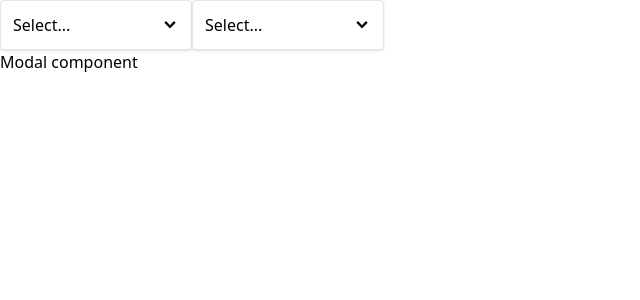
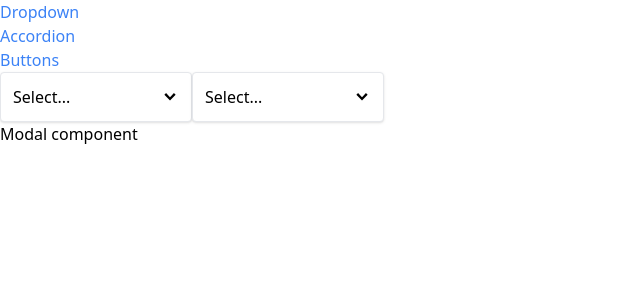
Before and after one commit to NS-25/udemy-comps, a React (Vite) app: page / in a window 1280 px wide. Shown: the top 300 px of the page, without its empty margins (0-640 px from the left). Built offline with nearby package versions, Linux system fonts and the light colour scheme.

Commit message:
added button route for the all proper comps

```diff
--- a/src/App.jsx
+++ b/src/App.jsx
@@ -4,7 +4,7 @@ import Route from "./components/Route";
 import AccordionPage from "./pages/AccordionPage";
 import DropdownPage from "./pages/DropdownPage";
 import ModalPage from "./pages/ModalPage";
-
+import ButtonPage from "./pages/ButtonPage";
 const App = () => {
   return (
     <>
@@ -18,6 +18,9 @@ const App = () => {
         <Route path="/">
           <DropdownPage />
         </Route>
+        <Route path="/buttons">
+          <ButtonPage />
+        </Route>
       </div>
       <div>
         <ModalPage />
--- a/src/components/Sidebar.jsx
+++ b/src/components/Sidebar.jsx
@@ -4,13 +4,13 @@ const Sidebar = () => {
   const links = [
     { label: "Dropdown", path: "/" },
     { label: "Accordion", path: "/accordion" },
-    { label: "Buttons", path: "/buutons" },
+    { label: "Buttons", path: "/buttons" },
   ];
 
-  const renderLinks = links.map(() => {
+  const renderLinks = links.map((link) => {
     return (
-      <Link key={Link.label} to={links.path}>
-        {links.label}
+      <Link key={link.label} to={link.path}>
+        {link.label}
       </Link>
     );
   });
```
